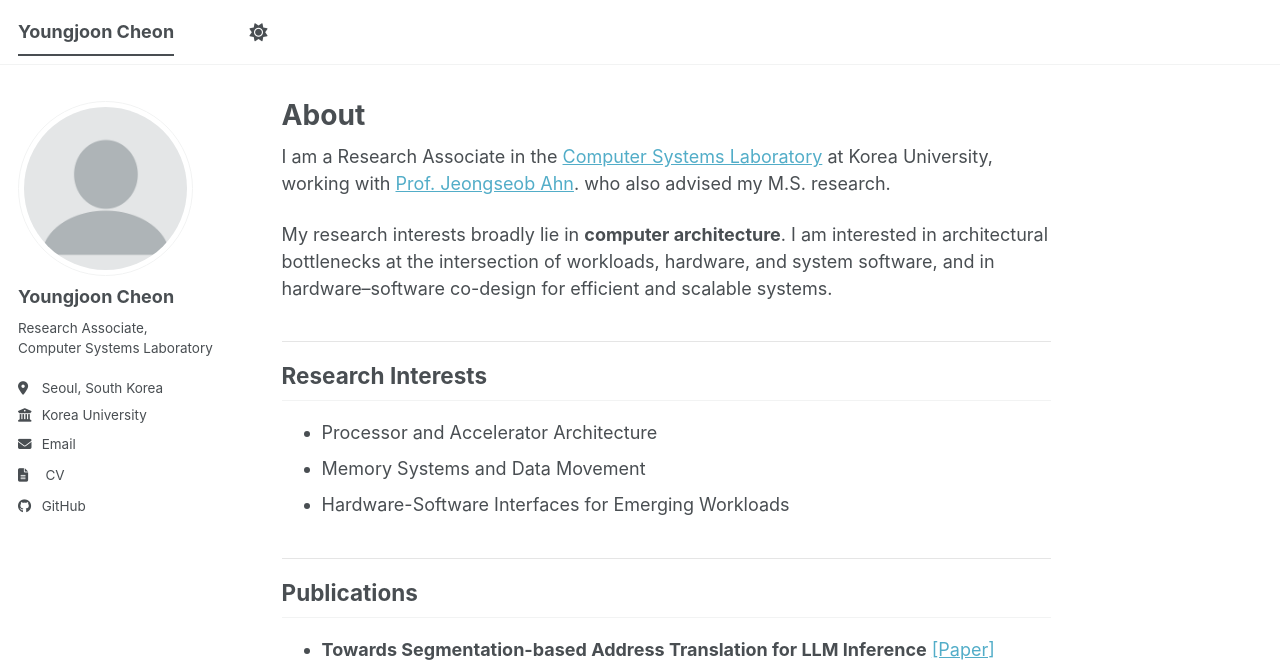
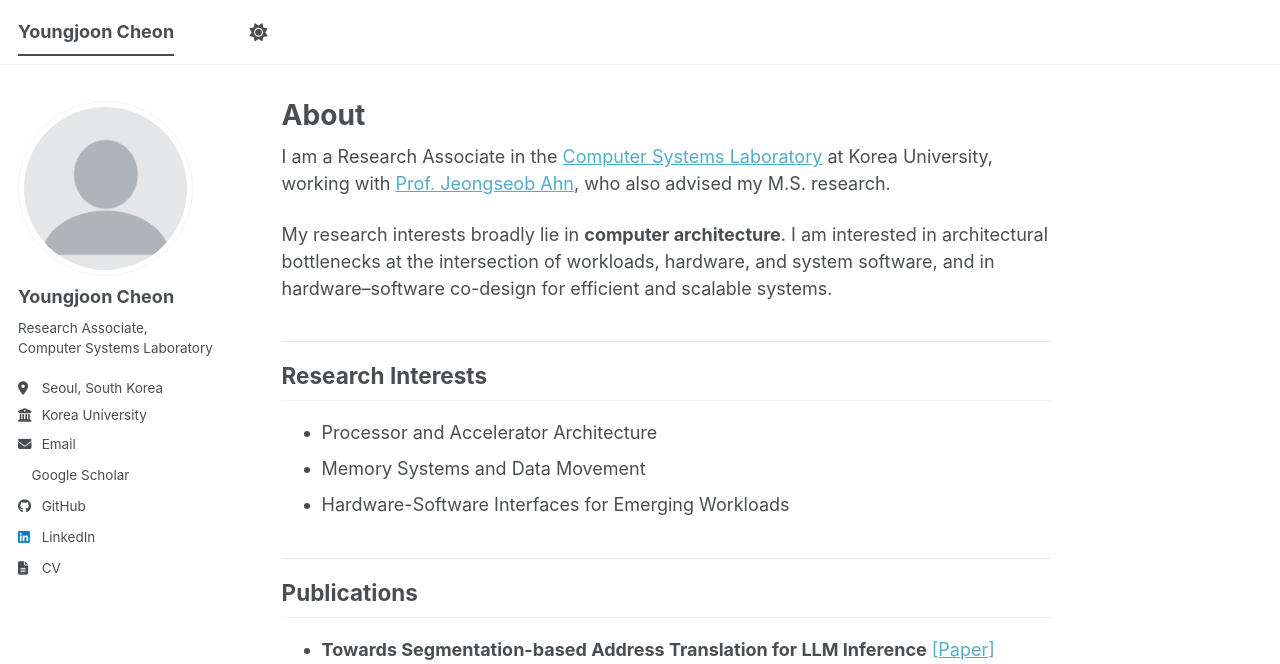
Before and after one commit to cheonyj7/cheonyj7.github.io, a Jekyll site: the page built from _pages/about.md, in a window 1280 px wide and 1209 px high. Shown: the top 664 px of the window. Built offline with Jekyll 4.4.1, drawn with Linux system fonts in a browser that asks for light colours; a style sheet for code colours, icons or effects is not loaded.

Commit message:
Typo fix

```diff
--- a/_config.yml
+++ b/_config.yml
@@ -31,12 +31,12 @@ author:
   employer         : "Korea University"
   uri              : # URL
   email            : "yjcheon@csl.korea.ac.kr"
-  cv               : "/files/CV_Youngjoon_Cheon"
+  cv               : "/files/CV_Youngjoon_Cheon.pdf"
 
   # Academic websites
   academia         : # URL
   arxiv            : # URL - Update with the correct link to your profile
-  googlescholar    : # "https://scholar.google.com/citations?user=PS_CX0AAAAAJ"
+  googlescholar    : "https://scholar.google.com/citations?user=PS_CX0AAAAAJ"
   inspire-hep      : # URL
   impactstory      : # URL
   orcid            : # "https://orcid.org/yourorcidurl"
@@ -67,7 +67,7 @@ author:
   keybase          : # Username
   instagram        : # Username
   lastfm           : # Username
-  linkedin         : # Username
+  linkedin         : Username
   mastodon         : # URL
   medium           : # URL
   pinterest        : # Username
--- a/_includes/author-profile.html
+++ b/_includes/author-profile.html
@@ -35,14 +35,6 @@
       {% endif %}
       {% if author.email %}
         <li><a href="mailto:{{ author.email }}"><i class="fas fa-fw fa-envelope icon-pad-right" aria-hidden="true"></i>{{ site.data.ui-text[site.locale].email_label | default: "Email" }}</a></li>
-      {% endif %}
-      {% if author.cv %}
-        <li>
-          <a href="{{ author.cv }}" target="_blank" rel="noopener">
-            <i class="fas fa-fw fa-file-lines icon-pad-right" aria-hidden="true"></i>
-            CV
-          </a>
-        </li>
       {% endif %}
 
       <!-- Font Awesome and Academicons icons / Academic websites -->
@@ -179,6 +171,13 @@
       {% if author.zhihu %}
       <li><a href="https://www.zhihu.com/people/{{ author.zhihu }}"><i class="fab fa-fw fa-zhihu icon-pad-right" aria-hidden="true"></i>Zhihu</a></li>
       {% endif %}
+      {% if author.cv %}
+        <li>
+          <a href="{{ author.cv }}" target="_blank" rel="noopener">
+            <i class="fas fa-fw fa-file-lines icon-pad-right" aria-hidden="true"></i>CV
+          </a>
+        </li>
+      {% endif %}
     </ul>
   </div>
 </div>
--- a/_pages/about.md
+++ b/_pages/about.md
@@ -7,7 +7,7 @@ redirect_from:
   - /about.html
 ---
 
-I am a Research Associate in the [Computer Systems Laboratory](https://sites.google.com/korea.ac.kr/csl) at Korea University, working with [Prof. Jeongseob Ahn](https://jeongseob.github.io/). who also advised my M.S. research.
+I am a Research Associate in the [Computer Systems Laboratory](https://sites.google.com/korea.ac.kr/csl) at Korea University, working with [Prof. Jeongseob Ahn](https://jeongseob.github.io/), who also advised my M.S. research.
 
 My research interests broadly lie in **computer architecture**. I am interested in architectural bottlenecks at the intersection of workloads, hardware, and system software, and in hardware–software co-design for efficient and scalable systems.
 
```
